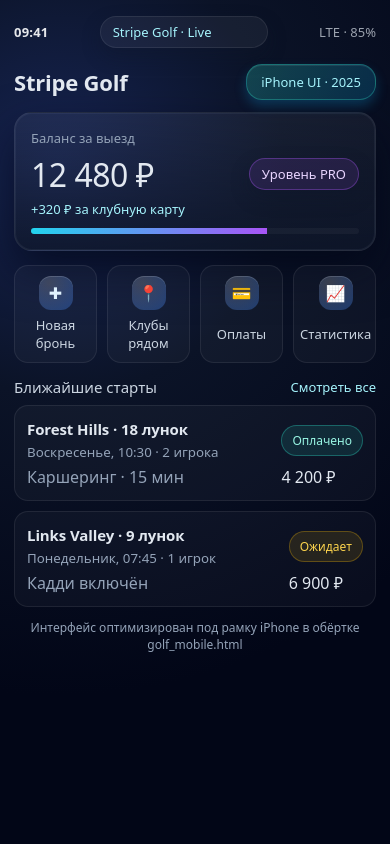
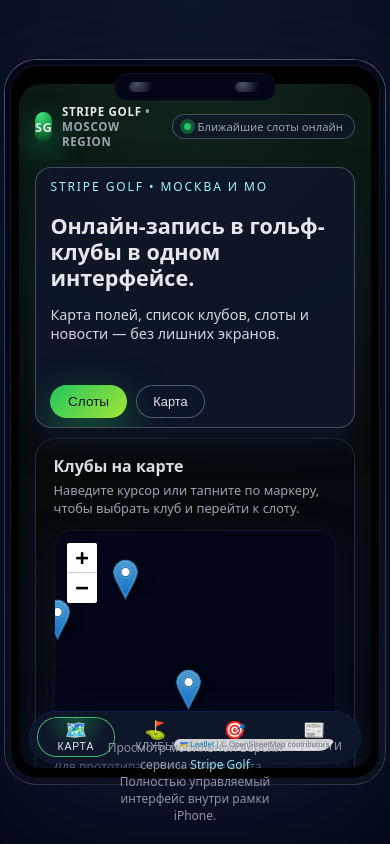
Before and after one commit to FrolovDre/StripeGolf, a plain HTML site: page golf_mobile.html in a window 390 px wide. Drawn offline with nearby package versions, Linux system fonts and the light colour scheme.

Commit message:
Update golf_mobile.html

```diff
--- a/golf_mobile.html
+++ b/golf_mobile.html
@@ -2,287 +2,148 @@
 <html lang="ru">
 <head>
   <meta charset="UTF-8" />
+  <title>Stripe Golf — Мобильный прототип</title>
   <meta name="viewport" content="width=device-width, initial-scale=1.0" />
-  <title>Stripe Golf — мобильный интерфейс</title>
   <style>
-    :root {
-      color-scheme: dark;
-    }
-
-    * {
+    *,
+    *::before,
+    *::after {
       box-sizing: border-box;
     }
 
+    html,
     body {
       margin: 0;
-      font-family: system-ui, -apple-system, BlinkMacSystemFont, "SF Pro Text", sans-serif;
-      background: radial-gradient(circle at 15% 20%, #172554 0%, #0b1327 30%, #020617 70%);
-      color: #e2e8f0;
-      min-height: 100vh;
-      padding: 16px 14px 22px;
+      padding: 0;
+      height: 100%;
     }
 
-    .status-bar {
-      display: grid;
-      grid-template-columns: auto auto auto;
+    body {
+      display: flex;
       align-items: center;
-      gap: 8px;
-      font-size: 13px;
-      color: #9ca3af;
-      margin-bottom: 16px;
+      justify-content: center;
+      min-height: 100vh;
+      font-family: system-ui, -apple-system, BlinkMacSystemFont, "SF Pro Text",
+        sans-serif;
+      background: radial-gradient(circle at top, #0f172a 0, #020617 55%, #020617 100%);
+      color: #e5e7eb;
     }
 
-    .status-bar .time {
-      font-weight: 700;
-      color: #e5e7eb;
-      letter-spacing: 0.2px;
+    .phone-shell {
+      width: 430px;
+      max-width: 100%;
+      aspect-ratio: 430 / 820;
+      border-radius: 42px;
+      background: linear-gradient(145deg, #020617, #0b1220);
+      padding: 6px;
+      box-shadow:
+        0 50px 120px rgba(15, 23, 42, 0.9),
+        0 0 0 1px rgba(148, 163, 184, 0.55);
+      position: relative;
+      display: flex;
+      align-items: stretch;
+      justify-content: stretch;
     }
 
-    .pill {
-      background: rgba(255, 255, 255, 0.05);
-      border: 1px solid rgba(255, 255, 255, 0.08);
-      border-radius: 999px;
-      padding: 6px 12px;
-      display: inline-flex;
-      align-items: center;
-      gap: 8px;
-      font-size: 13px;
-      color: #a5f3fc;
-      box-shadow: 0 8px 18px rgba(15, 23, 42, 0.35);
+    .phone-inner {
+      border-radius: 34px;
+      overflow: hidden;
+      background: #000;
+      flex: 1;
+      position: relative;
+      box-shadow: 0 0 0 1px rgba(15, 23, 42, 0.95);
     }
 
-    .screen-title {
-      display: flex;
-      justify-content: space-between;
-      align-items: center;
-      margin-bottom: 12px;
+    .phone-notch {
+      position: absolute;
+      top: 8px;
+      left: 50%;
+      transform: translateX(-50%);
+      width: 160px;
+      height: 26px;
+      border-radius: 16px;
+      background: #020617;
+      box-shadow: 0 0 0 1px rgba(15, 23, 42, 0.9);
+      z-index: 10;
     }
 
-    h1 {
-      margin: 0;
-      font-size: 22px;
-      letter-spacing: -0.2px;
+    .phone-notch::before,
+    .phone-notch::after {
+      content: "";
+      position: absolute;
+      top: 8px;
+      width: 26px;
+      height: 10px;
+      border-radius: 999px;
+      background: radial-gradient(circle at 30% 20%, #4b5563 0, #020617 80%);
     }
 
-    .badge {
-      background: linear-gradient(120deg, rgba(45, 212, 191, 0.25), rgba(14, 165, 233, 0.2));
-      border: 1px solid rgba(45, 212, 191, 0.35);
-      color: #a5f3fc;
-      padding: 8px 14px;
-      border-radius: 16px;
-      font-size: 13px;
-      display: inline-flex;
-      align-items: center;
-      gap: 8px;
-      box-shadow: inset 0 1px 0 rgba(255, 255, 255, 0.08), 0 6px 12px rgba(14, 165, 233, 0.25);
+    .phone-notch::before {
+      left: 14px;
     }
 
-    .card {
-      background: linear-gradient(180deg, rgba(255, 255, 255, 0.05), rgba(15, 23, 42, 0.75));
-      border: 1px solid rgba(255, 255, 255, 0.08);
-      border-radius: 18px;
-      padding: 16px;
-      box-shadow:
-        0 20px 45px rgba(2, 6, 23, 0.7),
-        inset 0 0 0 1px rgba(148, 163, 184, 0.08);
-      margin-bottom: 14px;
+    .phone-notch::after {
+      right: 14px;
     }
 
-    .balance {
-      display: flex;
-      align-items: center;
-      justify-content: space-between;
-      gap: 14px;
+    .phone-screen {
+      position: absolute;
+      inset: 0;
+      padding: 18px 8px 10px;
     }
 
-    .balance .amount {
-      font-size: 32px;
-      margin: 6px 0 4px;
-      letter-spacing: -0.5px;
+    .phone-screen iframe {
+      width: 100%;
+      height: 100%;
+      border: none;
+      border-radius: 26px;
+      background: #020617;
     }
 
-    .pill-alt {
-      background: rgba(168, 85, 247, 0.12);
-      border-color: rgba(168, 85, 247, 0.35);
-      color: #e9d5ff;
+    .phone-badge {
+      position: absolute;
+      bottom: -40px;
+      left: 50%;
+      transform: translateX(-50%);
+      font-size: 0.75rem;
+      color: #9ca3af;
+      text-align: center;
+      opacity: 0.9;
     }
 
-    .progress {
-      position: relative;
-      height: 6px;
-      background: rgba(255, 255, 255, 0.04);
-      border-radius: 999px;
-      overflow: hidden;
-      margin-top: 10px;
+    .phone-badge span {
+      color: #a5f3fc;
     }
 
-    .progress span {
-      position: absolute;
-      inset: 0;
-      background: linear-gradient(90deg, #22d3ee, #a855f7);
-      width: 72%;
-    }
+    @media (max-width: 480px) {
+      .phone-shell {
+        width: 100%;
+        max-width: 380px;
+        border-radius: 32px;
+      }
 
-    .actions {
-      display: grid;
-      grid-template-columns: repeat(4, minmax(0, 1fr));
-      gap: 10px;
-      margin-bottom: 10px;
-    }
+      .phone-inner {
+        border-radius: 26px;
+      }
 
-    .action {
-      background: rgba(255, 255, 255, 0.03);
-      border: 1px solid rgba(255, 255, 255, 0.08);
-      border-radius: 14px;
-      padding: 10px 6px;
-      text-align: center;
-      font-size: 13px;
-      color: #cbd5e1;
-      display: grid;
-      gap: 6px;
-      transition: transform 120ms ease, border-color 120ms ease;
-    }
-
-    .action:hover {
-      transform: translateY(-2px);
-      border-color: rgba(165, 243, 252, 0.45);
-    }
-
-    .action .icon {
-      width: 34px;
-      height: 34px;
-      margin: 0 auto;
-      border-radius: 12px;
-      background: radial-gradient(circle at 30% 20%, rgba(255, 255, 255, 0.18), rgba(59, 130, 246, 0.35));
-      display: grid;
-      place-items: center;
-      font-size: 16px;
-      color: #e0f2fe;
-      box-shadow: inset 0 1px 0 rgba(255, 255, 255, 0.15);
-    }
-
-    .section-title {
-      display: flex;
-      align-items: center;
-      justify-content: space-between;
-      margin: 14px 0 8px;
-      font-size: 15px;
-      color: #cbd5e1;
-    }
-
-    .list {
-      display: flex;
-      flex-direction: column;
-      gap: 10px;
-    }
-
-    .list-item {
-      background: rgba(255, 255, 255, 0.03);
-      border: 1px solid rgba(255, 255, 255, 0.08);
-      border-radius: 14px;
-      padding: 12px 12px;
-      display: grid;
-      grid-template-columns: 1fr auto;
-      gap: 4px 12px;
-      align-items: center;
-    }
-
-    .list-item strong {
-      font-size: 15px;
-      letter-spacing: -0.1px;
-    }
-
-    .pill-label {
-      background: rgba(45, 212, 191, 0.12);
-      border: 1px solid rgba(45, 212, 191, 0.35);
-      color: #99f6e4;
-      border-radius: 999px;
-      padding: 6px 10px;
-      font-size: 12px;
-    }
-
-    .list-item small {
-      color: #94a3b8;
-    }
-
-    .footer-note {
-      text-align: center;
-      color: #94a3b8;
-      font-size: 12px;
-      margin-top: 12px;
+      .phone-screen iframe {
+        border-radius: 22px;
+      }
     }
   </style>
 </head>
 <body>
-  <div class="status-bar">
-    <span class="time">09:41</span>
-    <span class="pill">Stripe Golf · Live</span>
-    <span style="text-align: right;">LTE · 85%</span>
-  </div>
-
-  <div class="screen-title">
-    <h1>Stripe Golf</h1>
-    <div class="badge">iPhone UI · 2025</div>
-  </div>
-
-  <div class="card">
-    <div class="balance">
-      <div>
-        <div style="color:#94a3b8;font-size:13px;">Баланс за выезд</div>
-        <div class="amount">12 480 ₽</div>
-        <div style="color:#a5f3fc;font-size:13px;">+320 ₽ за клубную карту</div>
+  <div class="phone-shell">
+    <div class="phone-inner">
+      <div class="phone-notch"></div>
+      <div class="phone-screen">
+        <iframe src="golf_web.html" title="Stripe Golf — мобильный интерфейс"></iframe>
       </div>
-      <div class="pill pill-alt">Уровень PRO</div>
     </div>
-    <div class="progress" aria-hidden="true"><span></span></div>
-  </div>
-
-  <div class="actions">
-    <div class="action">
-      <div class="icon">✚</div>
-      Новая бронь
-    </div>
-    <div class="action">
-      <div class="icon">📍</div>
-      Клубы рядом
-    </div>
-    <div class="action">
-      <div class="icon">💳</div>
-      Оплаты
-    </div>
-    <div class="action">
-      <div class="icon">📈</div>
-      Статистика
+    <div class="phone-badge">
+      Просмотр мобильной версии сервиса <span>Stripe Golf</span><br />
+      Полностью управляемый интерфейс внутри рамки iPhone.
     </div>
   </div>
-
-  <div class="section-title">
-    <span>Ближайшие старты</span>
-    <span style="color:#a5f3fc;font-size:13px;">Смотреть все</span>
-  </div>
-
-  <div class="list">
-    <div class="list-item">
-      <div>
-        <strong>Forest Hills · 18 лунок</strong><br />
-        <small>Воскресенье, 10:30 · 2 игрока</small>
-      </div>
-      <div class="pill-label">Оплачено</div>
-      <div style="color:#94a3b8;">Каршеринг · 15 мин</div>
-      <div style="color:#e2e8f0;">4 200 ₽</div>
-    </div>
-
-    <div class="list-item">
-      <div>
-        <strong>Links Valley · 9 лунок</strong><br />
-        <small>Понедельник, 07:45 · 1 игрок</small>
-      </div>
-      <div class="pill-label" style="background:rgba(234,179,8,0.12);border-color:rgba(234,179,8,0.3);color:#fcd34d;">Ожидает</div>
-      <div style="color:#94a3b8;">Кадди включён</div>
-      <div style="color:#e2e8f0;">6 900 ₽</div>
-    </div>
-  </div>
-
-  <div class="footer-note">Интерфейс оптимизирован под рамку iPhone в обёртке golf_mobile.html</div>
 </body>
 </html>
```
